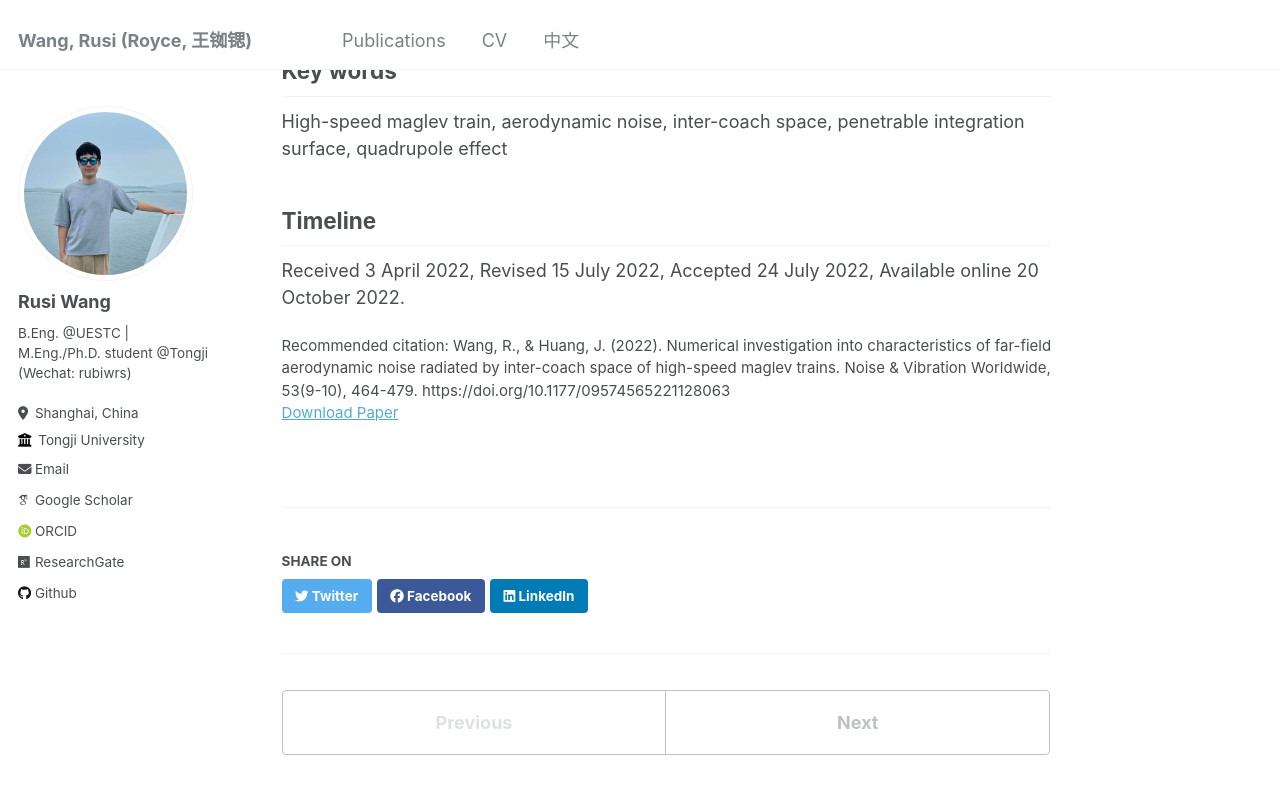
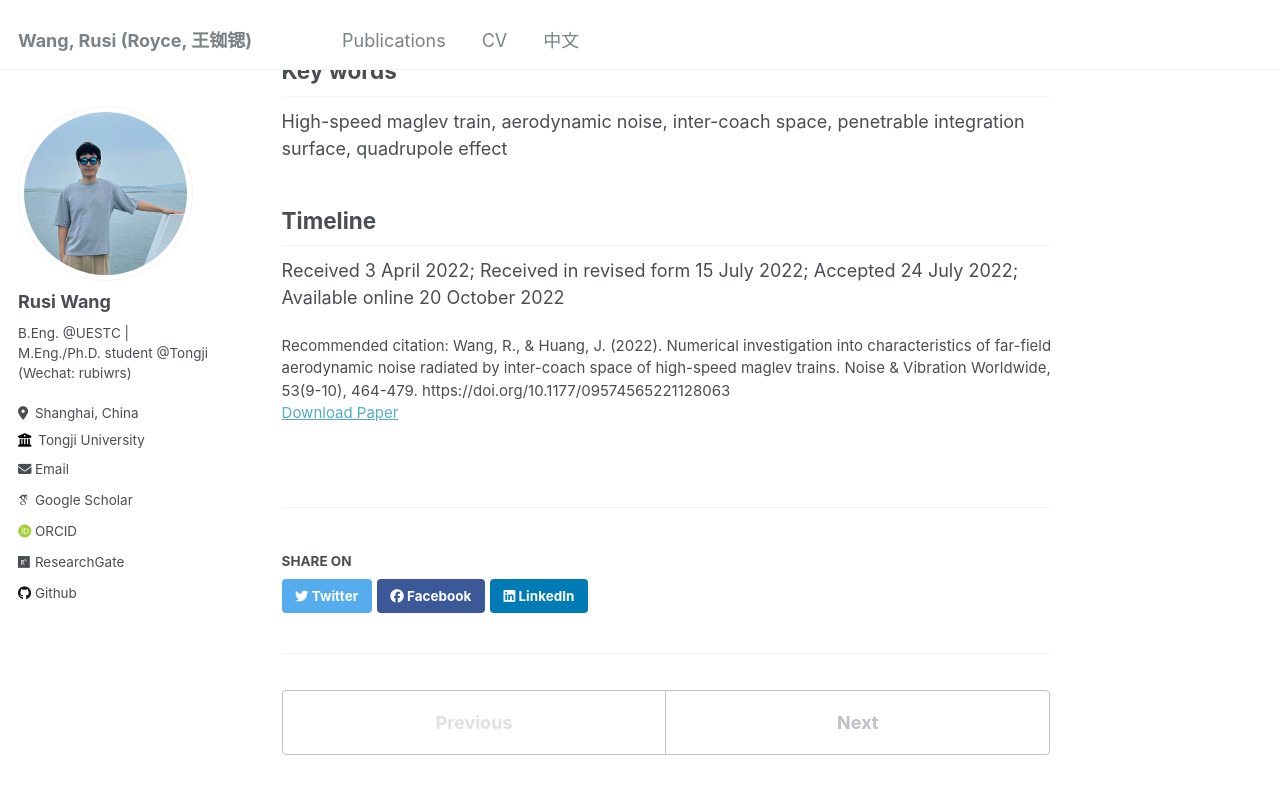
Before and after one commit to RusiWang99/RusiWang99.github.io, a Jekyll site: the page built from _publications/2022-10-20-Numerical investigation into characteristics of far-field aerodynamic noise radiated by inter-coach space of high-speed maglev trains.md, in a window 1280 px wide and 900 px high, scrolled down 936 px. Shown: the top 794 px of the window. Built offline with Jekyll 4.4.1, drawn with Linux system fonts in a browser that asks for light colours; some web fonts are replaced.

Commit message:
Update 2022-10-20-Numerical investigation into characteristics of far-field aerodynamic noise radiated by inter-coach space of high-speed maglev trains.md

```diff
--- a/_publications/2022-10-20-Numerical investigation into characteristics of far-field aerodynamic noise radiated by inter-coach space of high-speed maglev trains.md
+++ b/_publications/2022-10-20-Numerical investigation into characteristics of far-field aerodynamic noise radiated by inter-coach space of high-speed maglev trains.md
@@ -16,6 +16,7 @@ Self-sustain oscillation leads to aerodynamic noise at inter-coach space. It can
 
 High-speed maglev train, aerodynamic noise, inter-coach space, penetrable integration surface, quadrupole effect
 
+
 ## Timeline
 
-Received 3 April 2022, Revised 15 July 2022, Accepted 24 July 2022, Available online 20 October 2022.
+Received 3 April 2022; Received in revised form 15 July 2022; Accepted 24 July 2022; Available online 20 October 2022
```
